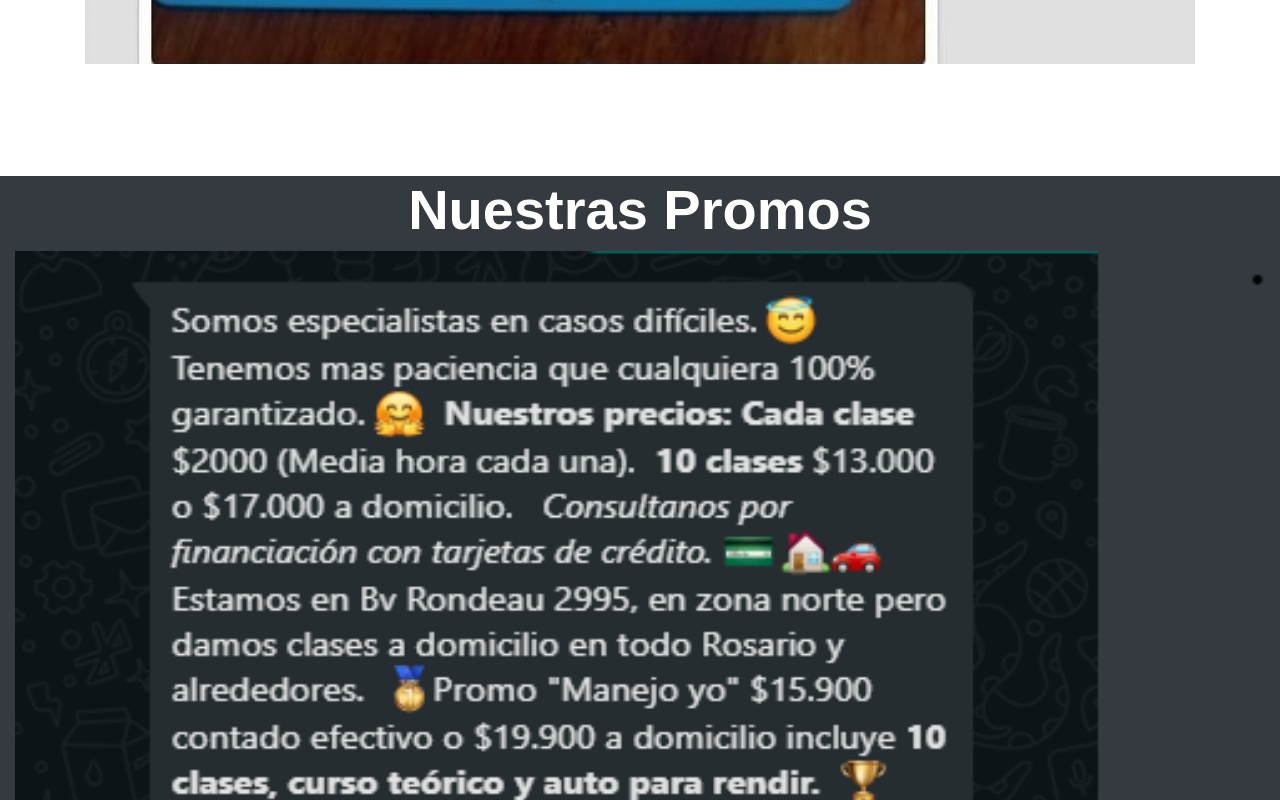
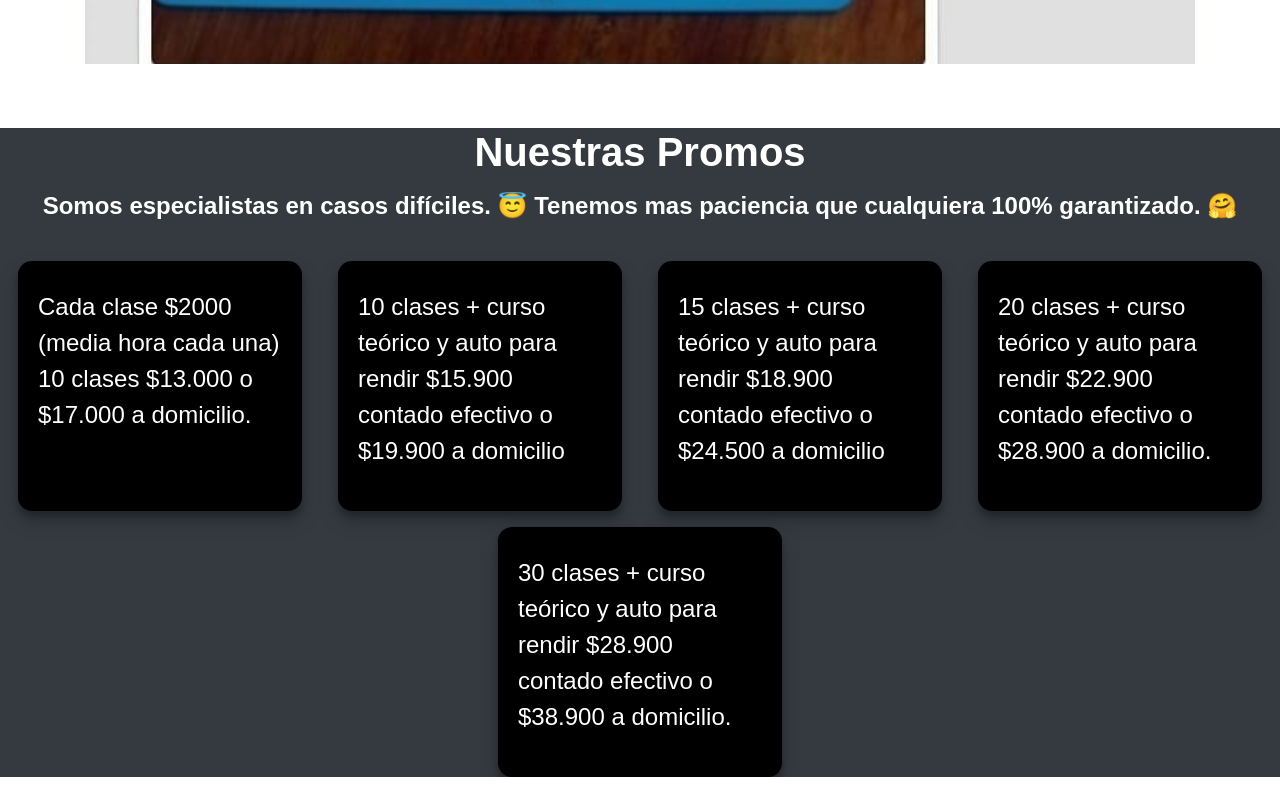
Before and after one commit to DaniPinelli/ov-proyect, a React (Create React App) app: page / in a window 1280 px wide. Shown: the part 1840-2640 px from the top of the page. After the commit the page ends 2617 px from the top, so only its background shows below. Built offline with nearby package versions, Linux system fonts and the light colour scheme.

Commit message:
half tuesday

```diff
--- a/src/Components/Links.js
+++ b/src/Components/Links.js
@@ -5,9 +5,9 @@ import manual from "./manual.png";
 
 const Links = () => {
   return (
-    <div className="container">
+    <div className="container-fluid container-links">
       <div className="links-container ">
-        <h3 className="text-center mt-5 mb-4 font-weight-light">
+        <h3 className="text-center mt-5 mb-4 font-weight-light" id="links">
           {" "}
           Enlaces que te pueden ser útiles
         </h3>
--- a/src/Components/Nav.js
+++ b/src/Components/Nav.js
@@ -2,7 +2,7 @@ const Nav = () => {
   return (
     <div className="container-fluid bg-success main-container">
       <div className="row">
-        <div className="col-6 nav-div"></div>
+        <div className="col-6 nav-div" id="main"></div>
         <div className="col-6 rigth-side">
           <div className="div-title ">
             <h1>
--- a/src/Components/Navbar.js
+++ b/src/Components/Navbar.js
@@ -18,27 +18,27 @@ const Navbar = () => {
         <div className="collapse navbar-collapse" id="navbarSupportedContent">
           <ul className="navbar-nav mr-auto">
             <li className="nav-item active ">
-              <a className="nav-link mr-4 " href="#">
+              <a className="nav-link mr-4 " href="#main">
                 Inicio <span class="sr-only">(current)</span>
               </a>
             </li>
             <li className="nav-item">
-              <a className="nav-link mr-4" href="#">
+              <a className="nav-link mr-4" href="#links">
                 Enlaces
               </a>
             </li>
             <li className="nav-item">
-              <a className="nav-link mr-4" href="#">
+              <a className="nav-link mr-4" href="#students">
                 Alumnos
               </a>
             </li>
             <li className="nav-item">
-              <a className="nav-link mr-4" href="#">
+              <a className="nav-link mr-4" href="#our-prices">
                 Promos
               </a>
             </li>
             <li className="nav-item">
-              <a className="nav-link mr-3" href="#">
+              <a className="nav-link mr-3" href="#us">
                 Sobre Nosotros
               </a>
             </li>
--- a/src/Components/Prices.js
+++ b/src/Components/Prices.js
@@ -1,12 +1,65 @@
 import prices from "./prices.png";
+
 const Prices = () => {
   return (
     <div className="container-fluid bg-dark">
-      <div className="promo-tittle-div ">
-        <h5>Nuestras Promos</h5>
+      <div className="promo-tittle-div1">
+        <h5 id="our-prices">Nuestras Promos</h5>
       </div>
-      <div className="prices">
-        <img src={prices} alt="prices" />
+      <div className="promo-tittle-div2">
+        <h6 id="prices">
+          Somos especialistas en casos difíciles. 😇 Tenemos mas paciencia que
+          cualquiera 100% garantizado. 🤗{" "}
+        </h6>
+      </div>
+      <div className="prices d-flex justify-content-around pt-3">
+        <div className="card card-prices mt-3">
+          <div className="card-body">
+            <title className="card-title prices-title">Nuestros precios</title>
+            <p className="card-text pt-2">
+              Cada clase $2000 (media hora cada una) 10 clases $13.000 o $17.000
+              a domicilio.
+            </p>
+          </div>
+        </div>
+        <div className="card card-prices mt-3">
+          <div className="card-body">
+            <title className="card-title prices-title">🥇 "Manejo Yo"</title>
+            <p className="card-text pt-2">
+              10 clases + curso teórico y auto para rendir $15.900 contado
+              efectivo o $19.900 a domicilio
+            </p>
+          </div>
+        </div>
+        <div className="card card-prices mt-3">
+          <div className="card-body">
+            <title className="card-title prices-title">
+              🏆 "Manejo yo Big"
+            </title>
+            <p className="card-text pt-2">
+              15 clases + curso teórico y auto para rendir $18.900 contado
+              efectivo o $24.500 a domicilio
+            </p>
+          </div>
+        </div>
+        <div className="card card-prices mt-3">
+          <div className="card-body">
+            <title className="card-title prices-title">👑 "Super"</title>
+            <p className="card-text pt-2">
+              20 clases + curso teórico y auto para rendir $22.900 contado
+              efectivo o $28.900 a domicilio.
+            </p>
+          </div>
+        </div>
+        <div className="card card-prices mt-3">
+          <div className="card-body ">
+            <title className="card-title prices-title">💎 "Full"</title>
+            <p className="card-text pt-2">
+              30 clases + curso teórico y auto para rendir $28.900 contado
+              efectivo o $38.900 a domicilio.
+            </p>
+          </div>
+        </div>
       </div>
     </div>
   );
--- a/src/Components/Slider.js
+++ b/src/Components/Slider.js
@@ -3,9 +3,9 @@ import slider2 from "./slider2.jpg";
 import slider3 from "./slider3.jpg";
 const Slider = () => {
   return (
-    <div className="container slider-container mb-5">
+    <div className="container slider-container">
       <div className=" title-slider mt-5 mb-2">
-        <h4>Nuestos Alumnos:</h4>
+        <h4 id="students">Nuestos Alumnos:</h4>
         <p>(Perdón que no podemos ponerlos a todos)</p>
       </div>
       <div
--- a/src/index.css
+++ b/src/index.css
@@ -3,6 +3,11 @@ body {
   padding: 0;
   font-family: 'Montserrat', sans-serif;
   overflow-x: hidden;
+}
+
+.container-fluid {
+  padding-left: 0;
+  padding-right: 0;
 }
 
 
@@ -57,14 +62,14 @@ body {
 .div-title h1 {
   font-family: 'Montserrat', sans-serif;
   color: whitesmoke;
-  font-size: 1.25em;
+  font-size: 2em;
 }
 
 .div-title p {
   margin-top: 2rem;
   font-family: 'Montserrat', sans-serif;
   color: whitesmoke;
-  font-size: 1em;
+  font-size: 1.5em;
 }
 
 .emoji {
@@ -76,14 +81,19 @@ body {
 }
 
 .emoji p {
-  font-size: 1.5rem;
+  font-size: 2em;
 }
 
 .carousel-item {
   height: 600px;
 }
 
-/*////////////////////////// Section ////////////////////*/
+/*////////////////////////// Links ////////////////////*/
+.container-links {
+  padding-left: 190px;
+  padding-right: 190px;
+}
+
 .cards-container {
   flex-wrap: wrap;
 }
@@ -127,30 +137,105 @@ body {
 
 /*////////////////////////// Prices ////////////////////*/
 
-.promo-tittle-div h5 {
-  margin-top: 7rem;
+.prices {
+  margin-left: auto;
+  margin-right: auto;
+  flex-wrap: wrap;
+}
+
+.promo-tittle-div1 h5 {
+  margin-top: 4rem;
   color: #fffffe;
-  font-size: 3.5em;
+  font-size: 2.5em;
   font-weight: bold;
   text-align: center;
 }
 
-.prices img {
-  height: 1000px;
-  width: 100%;
-  position: center;
+.promo-tittle-div2 h6 {
+  margin-top: 1rem;
+  color: #fffffe;
+  font-size: 1.5em;
+  font-weight: bold;
+  text-align: center;
 }
 
+.card-prices {
+  color: white;
+  background-color: black;
+  height: 250px;
+  max-width: 284px;
+  border: none;
+}
+
+.card-prices p {
+  font-size: 1.5em;
+}
+
+
+/*/////////////////////////// 1452px ///////////////////////////////*/
+@media(max-width:1452px) {
+  .div-title {
+    max-width: 80%;
+  }
+}
+
+/*/////////////////////////// 1192px ///////////////////////////////*/
+@media(max-width:1192px) {
+  .div-title {
+    max-width: 90%;
+  }
+
+  .emoji p {
+    margin-top: 2.5rem;
+  }
+}
+
+/*/////////////////////////// 1040px ///////////////////////////////*/
+@media(max-width:1040px) {
+  .emoji p {
+    margin-top: 3rem;
+  }
+}
+
+/*/////////////////////////// 1006px ///////////////////////////////*/
+@media(max-width:1006px) {
+  .div-title p {
+    font-size: 1.25em;
+  }
+}
 
 
 
 /*/////////////////////////// 992px ///////////////////////////////*/
 @media(max-width:992px) {
   .div-title {
-    max-width: 90%;
+    max-width: 95%;
+  }
+
+  .container-links {
+    padding-left: 0;
+    padding-right: 0;
   }
 }
 
+/*//////////////////////////  810px ///////////////////////////////*/
+@media(max-width:810px) {
+  .div-title h1 {
+    font-size: 1.5em;
+  }
+}
+
+/*//////////////////////////  644px ///////////////////////////////*/
+@media(max-width:644px) {
+  .div-title p {
+    font-size: 1.1em;
+  }
+
+  .emoji p {
+    font-size: 1.5em;
+    margin-top: 4.5rem;
+  }
+}
 
 
 /*/////////////////////////// 570px ///////////////////////////////*/
@@ -180,10 +265,11 @@ body {
   }
 
   .emoji {
-    margin-top: 2rem;
+    margin-top: 0;
   }
 
   .emoji p {
+    margin-top: 0;
     font-size: 1rem;
   }
 
@@ -191,12 +277,11 @@ body {
     height: 450px;
     width: auto;
   }
-}
 
-
-
-/*////////////////////////// 570px ///////////////////////////////*/
-@media(max-width: 570px) {
+  .card img {
+    height: 3rem;
+    width: 3rem;
+  }
 
   .links-container h3 {
     font-size: 1.5em;
@@ -208,6 +293,22 @@ body {
 
   .title-slider p {
     font-size: 0.75em;
+  }
+
+  .promo-tittle-div1 h5 {
+    font-size: 2em;
+  }
+
+  .promo-tittle-div2 h6 {
+    font-size: 1em;
+  }
+
+  .card-prices p {
+    font-size: 1.25em;
+  }
+
+  .card-prices {
+    height: 180px;
   }
 
 }
```
